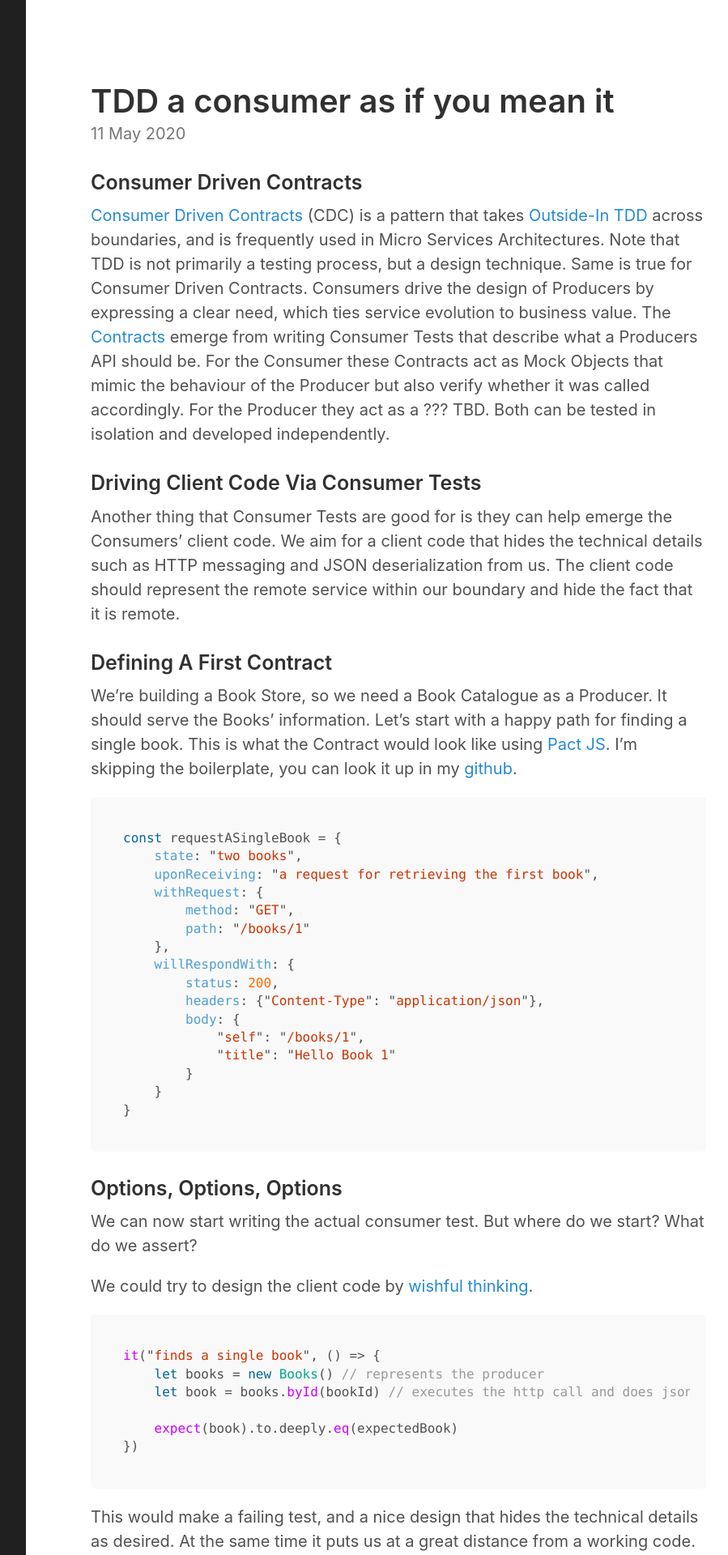
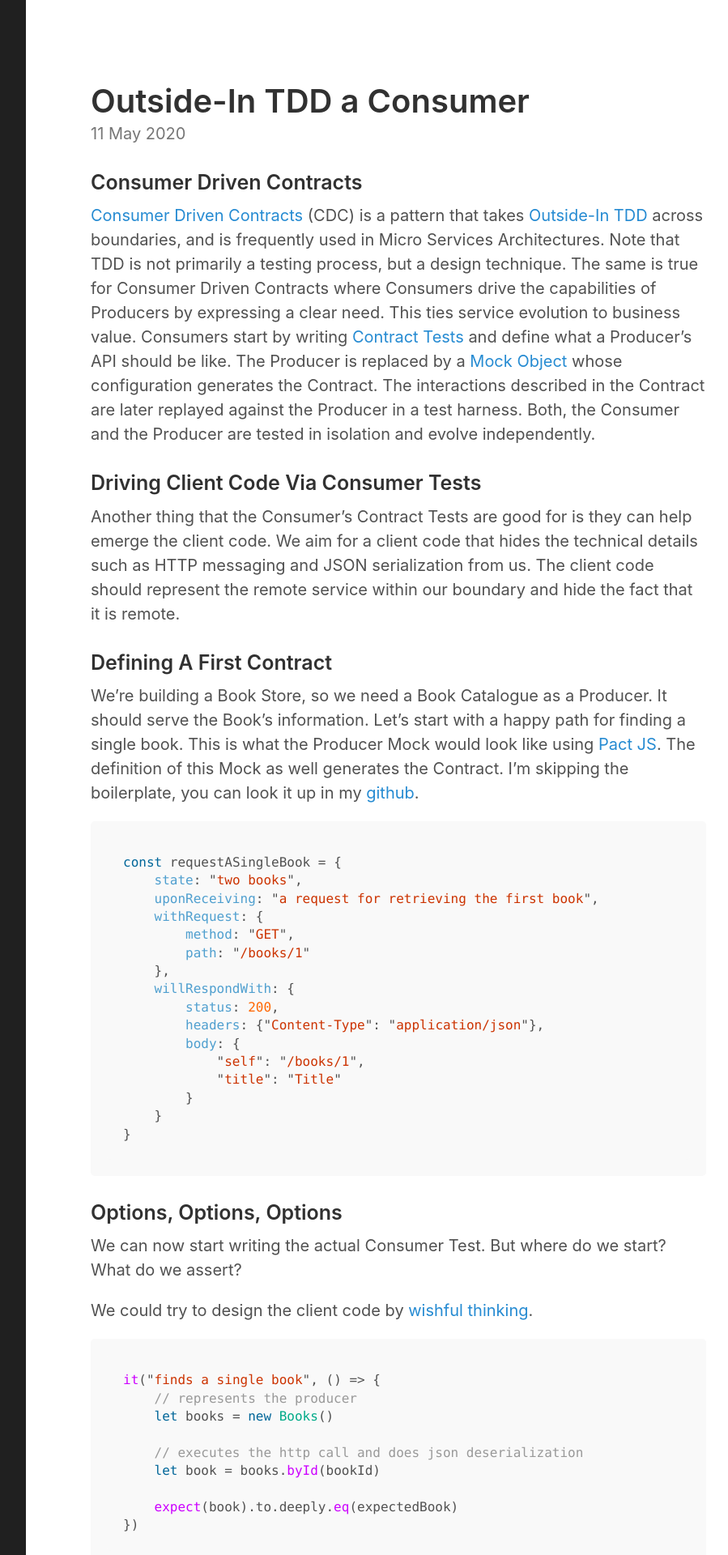
Before and after one commit to gregorriegler/gregorriegler.github.io, a Jekyll site: the page built from index.html, in a window 1280 px wide. Shown: the top 1920 px of the page at 81% size, without its empty margins (328-1227 px from the left). Built offline with Jekyll 4.4.1, drawn with Linux system fonts in a browser that asks for light colours; the list of posts is cut into pages by our own code; some of the changed text lies outside the part shown.

Commit message:
outside in tdd a consumer

````diff
--- a/_posts/2020-05-11-outside-in-tdd-a-consumer.md
+++ b/_posts/2020-05-11-outside-in-tdd-a-consumer.md
@@ -1,34 +1,34 @@
 ---
 layout: post
-title: "TDD a consumer as if you mean it"
+title: "Outside-In TDD a Consumer"
 tags:
 - TDD
 - TDD aiymi
 - Consumer Driven Contracts
-- Design by Contract
 - Contract Testing
 ---
 
 ### Consumer Driven Contracts
 [Consumer Driven Contracts](https://martinfowler.com/articles/consumerDrivenContracts.html) (CDC) is a pattern that takes [Outside-In TDD](https://8thlight.com/blog/georgina-mcfadyen/2016/06/27/inside-out-tdd-vs-outside-in.html) across boundaries, and is frequently used in Micro Services Architectures.
 Note that TDD is not primarily a testing process, but a design technique.
-Same is true for Consumer Driven Contracts.
-Consumers drive the design of Producers by expressing a clear need, which ties service evolution to business value.
-The [Contracts](https://martinfowler.com/bliki/ContractTest.html) emerge from writing Consumer Tests that describe what a Producers API should be.
-For the Consumer these Contracts act as Mock Objects that mimic the behaviour of the Producer but also verify whether it was called accordingly.
-For the Producer they act as a ??? TBD.
-Both can be tested in isolation and developed independently.
+The same is true for Consumer Driven Contracts where Consumers drive the capabilities of Producers by expressing a clear need.
+This ties service evolution to business value.
+Consumers start by writing [Contract Tests](https://martinfowler.com/bliki/ContractTest.html) and define what a Producer's API should be like.
+The Producer is replaced by a [Mock Object](https://martinfowler.com/articles/mocksArentStubs.html) whose configuration generates the Contract.
+The interactions described in the Contract are later replayed against the Producer in a test harness.
+Both, the Consumer and the Producer are tested in isolation and evolve independently.
 
 ### Driving Client Code Via Consumer Tests
-Another thing that Consumer Tests are good for is they can help emerge the Consumers' client code.
-We aim for a client code that hides the technical details such as HTTP messaging and JSON deserialization from us.
+Another thing that the Consumer's Contract Tests are good for is they can help emerge the client code.
+We aim for a client code that hides the technical details such as HTTP messaging and JSON serialization from us.
 The client code should represent the remote service within our boundary and hide the fact that it is remote.
 
 ### Defining A First Contract
 We're building a Book Store, so we need a Book Catalogue as a Producer.
-It should serve the Books' information.
+It should serve the Book's information.
 Let's start with a happy path for finding a single book.
-This is what the Contract would look like using [Pact JS](https://github.com/pact-foundation/pact-js).
+This is what the Producer Mock would look like using [Pact JS](https://github.com/pact-foundation/pact-js).
+The definition of this Mock as well generates the Contract.
 I'm skipping the boilerplate, you can look it up in my [github](https://github.com/gregorriegler/cdc-example-typescript).
 
 ```javascript
@@ -44,46 +44,46 @@
         headers: {"Content-Type": "application/json"},
         body: {
             "self": "/books/1",
-            "title": "Hello Book 1"
+            "title": "Title"
         }
     }
 }
 ```
 
 ### Options, Options, Options
-We can now start writing the actual consumer test.
+We can now start writing the actual Consumer Test.
 But where do we start?
 What do we assert?
 
 We could try to design the client code by [wishful thinking](https://wiki.c2.com/?WishfulThinking).
 ```typescript
 it("finds a single book", () => {
-    let books = new Books() // represents the producer
-    let book = books.byId(bookId) // executes the http call and does json deserialization
+    // represents the producer
+    let books = new Books()
+
+    // executes the http call and does json deserialization
+    let book = books.byId(bookId)
 
     expect(book).to.deeply.eq(expectedBook)
 })
 ```
-This would make a failing test, and a nice design that hides the technical details as desired.
-At the same time it puts us at a great distance from a working code.
-All the HTTP handling code will have to go to the not yet existing `Books` object.
-And where does the base url belong?
+This could be a first failing test, and a nice design that hides the technical details as desired.
+But it certainly is a bit premature.
+We haven't even put an API's baseUrl.
+Neither did we think about potential errors.
+All the HTTP handling code would have to go to the not yet existing `Books` object.
 How would we even go about making a HTTP request?
 How would we deserialize the content?
-Solving all of this to get the test green might take some time.
-Are we even confident in the design, or is it not a bit premature?
-What about other scenarios like error cases?
-
-There has to be a better, safer way.
+There are many things coming up, and it already feels like a huge leap.
+There has to be a better way.
 
 ### Making Smaller Steps
-Indeed, there is another way.
 We could just ignore the design for now and focus on the technical details.
-We would just start and implement a proper client code within the test.
-Later, when we experience duplication, we can extract it to emerge a more mature design.
-This approach puts us closer to the technical details like HTTP and JSON deserialization.
-It allows us to fiddle around before thinking about design, preventing us from doing it prematurely.
-Some would call this [TDD as if you mean it](https://gojko.net/2009/02/27/thought-provoking-tdd-exercise-at-the-software-craftsmanship-conference/) (TDD aiymi).
+Meaning we would start and implement the HTTP call within the test.
+This approach puts us closer to the technical details.
+It allows us to fiddle around, and prevents us from designing prematurely.
+Later, when we experience duplication, we can extract the implementation code from the test to emerge a more mature design.
+Some would call it [TDD as if you meant it](https://gojko.net/2009/02/27/thought-provoking-tdd-exercise-at-the-software-craftsmanship-conference/) (TDD aiymi).
 
 ### A Failing Test
 We start by defining our final expectation, that is the book data as a result.
@@ -93,17 +93,36 @@
 These details don't concern us, they will be hidden once we're finished.
 
 ```typescript
+const requestASingleBook = {
+    state: "two books",
+    uponReceiving: "a request for retrieving the first book",
+    withRequest: {
+        method: "GET",
+        path: "/books/1"
+    },
+    willRespondWith: {
+        status: 200,
+        headers: {"Content-Type": "application/json"},
+        body: {
+            "self": "/books/1",
+            "title": "Title"
+        }
+    }
+}
+
+// ... boilerplate ...
+
 it("finds a single book", async () => {
     let url = "http://localhost:1234/books/1"
 
     let result // ??
 
-    expect(result).to.deep.equal({self: "/books/1", title: "Hello Book 1"})
+    expect(result).to.deep.eq({self: "/books/1", title: "Title"})
 })
 ```
 Run the tests => **<span style="color:red">Red</span>**.
 
-#### Make it Green
+### Make it Green
 Let's find the simplest way to make the test green by writing all implementation code into the test.
 
 ```typescript
@@ -113,13 +132,15 @@
 
     let result = await getJSON("http://localhost:1234/books/1")
 
-    expect(result).to.deep.equal({self: "/books/1", title: "Hello Book 1"})
+    expect(result).to.deep.eq({self: "/books/1", title: "Title"})
 })
 ```
 Run the tests => **<span style="color:green">Green</span>**.
 
-#### Refactor
-As it works we can think of improving it now.
+Fabulous!
+
+### Refactor
+As it works we can now think of improving it.
 Let's create a type for the book.
 
 ```typescript
@@ -134,30 +155,31 @@
 
     let result: Book = await getJSON("http://localhost:1234/books/1")
 
-    expect(result).to.deep.equal({self: "/books/1", title: "Hello Book 1"})
+    expect(result).to.deep.eq({self: "/books/1", title: "Title"})
 })
 ```
 Run the tests => **<span style="color:green">Green</span>**.
 
-#### Sticking To The Robustness Principle
+### Sticking To The Robustness Principle
 The Robustness Principle says that we should be conservative in sending stuff but liberal in receiving it.
 The goal of this is to reduce the risk for messages to fail.
-Consumers should be tolerant to change, able to survive most of it.
+Consumers should be tolerant to API change, able to survive most of it.
 They should only be concerned with the Resources, Methods and Fields they actually consume, and treat even them with care.
 
 In the existing solution a new arriving field would cause the message to fail.
-Let's imagine the server would add a field `description`.
+Let's imagine the server would add a new field: `description`.
 Our client code would not expect it and break.
-So, we need to make our code more robust and prevent this from happening.
+We need to make it more robust and prevent this from happening.
 
 But, should we not write a test first proving that it would break?
+
 Totally!
-However, we are currently in the writing of a consumer test.
-It generates a contract for the producer.
-Adding the `description` field to the contract in order to test it would be wrong.
-We don't want to add fields to the contract we don't consume.
+However, we are currently in the writing of a Consumer Test.
+It generates the Contract for the Producer.
+Adding the `description` field to the Contract is not what we want.
+We only want to add the fields that we consume.
 So let's
-1. add the field temporarily to prove it breaks,
+1. add the field temporarily to prove that it breaks,
 2. fix the implementation to not break anymore,
 3. and finally remove the field again.
 
@@ -182,19 +204,20 @@
 
     let book: Book = decodeBook(response)
 
-    expect(book).to.deep.equal({self: "/books/1", title: "Hello Book 1"})
+    expect(book).to.deep.eq({self: "/books/1", title: "Title"})
 })
 ```
 Run the tests => **<span style="color:green">Green</span>**.
 
-The code is now robust against any change to unused fields.
+The `decodeBook` function makes the code robust against any change to fields that we don't consume.
 
-#### Aiming For Duplication
+### Aiming For Duplication
 Already fiddling around a lot, aren't we?
-Now let's aim for some duplication by implementing the not found case.
-This is what the contract would look like:
+Let's aim for some duplication by implementing the not found case.
+We can just copy and paste the earlier test and adapt it.
+Shouldn't have to change much, should we?
 
-```javascript
+```typescript
 const requestANonExistingBook = {
     state: "two books",
     uponReceiving: "a request for a non existing book",
@@ -206,11 +229,11 @@
         status: 404
     }
 }
-```
-We just copy and paste the earlier test and adapt it.
-Shouldn't have to change much, should we?
 
-```typescript
+
+// ... boilerplate ...
+
+
 it("finds nothing", async () => {
     const bent = require("bent")
 
@@ -246,7 +269,7 @@
 Also, we decided to introduce the Option type to make explicit a book might not be returned.
 The two tests look quite different now.
 
-#### Finding The Common Denominator
+### Finding The Common Denominator
 Before we can extract it as production code we need to adapt both tests to match each other.
 
 ```typescript
@@ -270,13 +293,13 @@
     let book:Option<Book>
 
     if (stream.status !== 200) {
-        console.info("received " + stream.status + " " + await stream.text())
+        log("received " + stream.status + " " + await stream.text())
         book = none
     } else {
         book = some(decodeBook(await stream.json()))
     }
 
-    expect(book).to.deep.equal(some({self: "/books/1", title: "Hello Book 1"}))
+    expect(book).to.deep.eq(some({self: "/books/1", title: "Title"}))
 })
 
 // ...
@@ -312,7 +335,7 @@
 ```
 Run the tests => **<span style="color:green">Green</span>**.
 
-#### Extract Production Code
+### Extract Production Code
 Ok, great.
 The implementation code is now the same in both cases: Finding a book, and not finding it.
 We can finally start and extract the duplicated parts out of the tests.
@@ -344,13 +367,13 @@
     let book:Option<Book>
 
     if (stream.status !== 200) {
-        console.info("received " + stream.status + " " + await stream.text())
+        log("received " + stream.status + " " + await stream.text())
         book = none
     } else {
         book = some(decodeBook(await stream.json()))
     }
 
-    expect(book).to.deep.equal(some({self: "/books/1", title: "Hello Book 1"}))
+    expect(book).to.deep.eq(some({self: "/books/1", title: "Title"}))
 })
 
 // ...
@@ -375,7 +398,8 @@
 ```
 Run the tests => **<span style="color:green">Green</span>**.
 
-Note how I extracted both the baseUrl and path variables to allow for further extraction of duplicated code.
+Note how I as well extracted both the `baseUrl` and `path` variables inside the tests.
+This allows us to further extract the function that does the actual request.
 
 ```typescript
 const bent = require("bent")
@@ -414,7 +438,7 @@
 
     let book = await findBook(baseUrl, path)
 
-    expect(book).to.deep.equal(some({self: "/books/1", title: "Hello Book 1"}))
+    expect(book).to.deep.eq(some({self: "/books/1", title: "Title"}))
 })
 
 // ...
@@ -430,19 +454,19 @@
 ```
 Run the tests => **<span style="color:green">Green</span>**.
 
-#### Final Touch
+### Final Touch
 The tests became nice and short.
-However, I would prefer having a bookClient object that had the baseUrl baked in.
+However, I would prefer having a bookClient object that had the `baseUrl` baked in.
 This would allow me to add more functions later.
 So I refactor it further, and extract the module.
-The final result looks like the following.
+The final result looks like this:
 
 ```typescript
 // content of book-client.ts
 import {none, Option, some} from "fp-ts/lib/Option"
 const bent = require("bent")
 
-export function bookClient(baseUrl: string) {
+export function createBookClient(baseUrl: string) {
     type Book = {
         self: string
         title: string
@@ -469,16 +493,16 @@
 }
 
 // content of tests
-import {bookClient} from "./book-client"
+import {createBookClient} from "./book-client"
 
 // ...
 
-const client = bookClient("http://localhost:1234")
+const client = createBookClient("http://localhost:1234")
 
 it("finds a single book", async () => {
     let book = await client.requestBook("/books/1")
 
-    expect(book).to.deep.equal(some({self: "/books/1", title: "Hello Book 1"}))
+    expect(book).to.deep.eq(some({self: "/books/1", title: "Title"}))
 })
 
 // ...
@@ -494,10 +518,16 @@
 
 And we are finished.
 
-#### Wrap up
+### Conclusion
 We drove a clean client code from writing Consumer Tests.
 We used the tests to fiddle around with technical implementation detail.
 Once we had tested more cases, we aligned their implementations to extract common code.
 The design we arrived at is a little different from the one we had originally anticipated.
 
+TDD leaves us with a choice when to design.<br>
+We can do it upfront by wishful thinking - in the Red Phase.<br>
+Or we can defer it to a later stage - in the Refactoring Phase.<br>
+The latter makes it easier to fiddle around with the details and may lead to a more mature design.
+
+
 You can find the code on my [github](https://github.com/gregorriegler/cdc-example-typescript).
--- a/about.md
+++ b/about.md
@@ -6,9 +6,5 @@
 ---
 
 i am a software crafter with ~15 years of experience.
-i am passionate about technical excellence because **you're only as agile as your code** is.
-i love continuous learning, sharing, experimenting and practice.
-
-as a developer i value low risk → automation, testability, small batches and fast feedback.
-this leads me to tdd, simple & evolutionary design, trunk based development, continuous integration and deployment.
-i typically do **a lot** of refactoring.
+i love continuous learning, experimenting, sharing and practice.
+i typically do **a lot** of refactoring, hence the title 'merciless refactorer'.
````
Also changed, not shown: other parts of _posts/2020-05-11-outside-in-tdd-a-consumer.md (+5 -5 lines), 1 other file.
